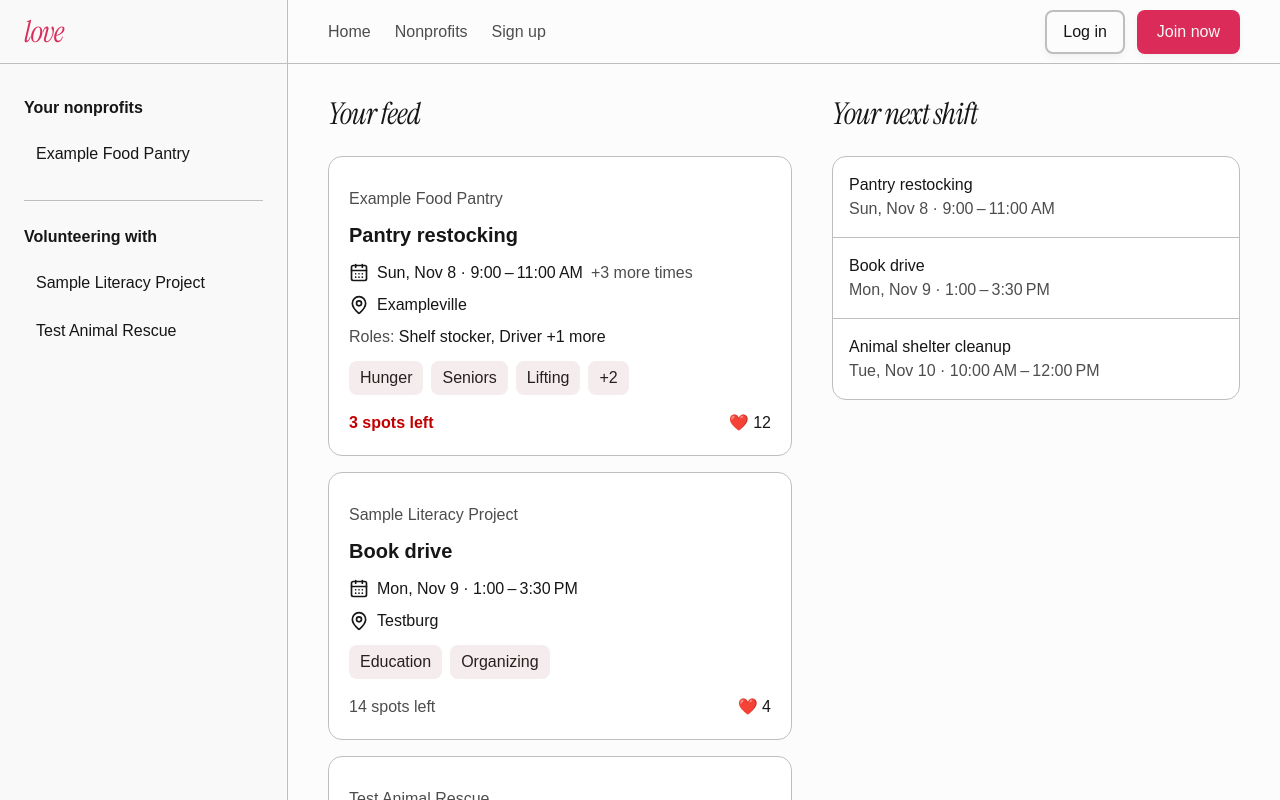
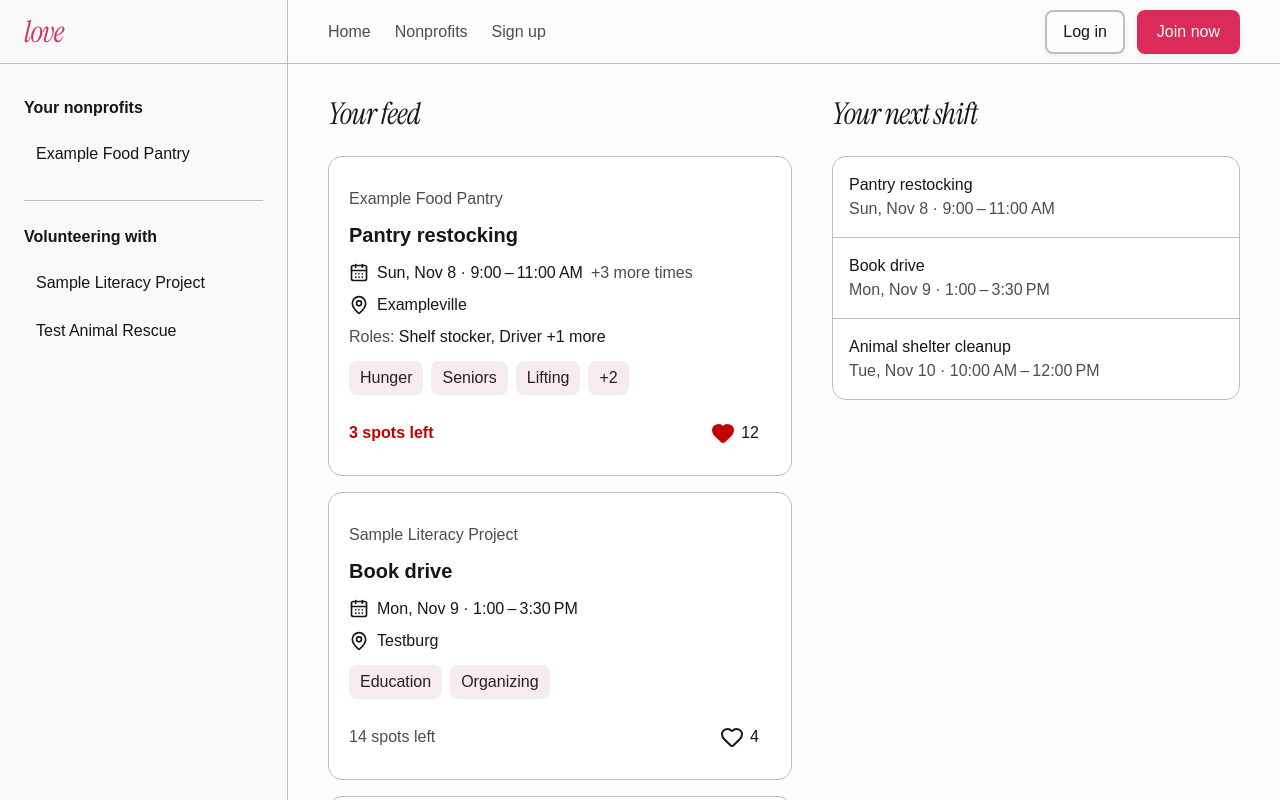
Before and after one commit to Library-of-Volunteer-Experiences/love-mvp, a Next.js app in the folder apps/web/: page /homepage in a window 1280 px wide. Shown: the top 800 px of the page. Built offline with nearby package versions, Linux system fonts and the light colour scheme; a web font is replaced by a local one.

Commit message:
Love button added to event cards

```diff
--- a/apps/web/src/app/homepage/page.tsx
+++ b/apps/web/src/app/homepage/page.tsx
@@ -23,6 +23,7 @@ const feedEvents: EventCardData[] = [
     causeTags: ['Hunger', 'Seniors'],
     spotsLeft: 3,
     loveCount: 12,
+    lovedByMe: true,
   },
   {
     id: '2',
@@ -35,6 +36,7 @@ const feedEvents: EventCardData[] = [
     causeTags: ['Education'],
     spotsLeft: 14,
     loveCount: 4,
+    lovedByMe: false,
   },
   {
     id: '3',
@@ -50,6 +52,7 @@ const feedEvents: EventCardData[] = [
     causeTags: ['Animals'],
     spotsLeft: 0,
     loveCount: 27,
+    lovedByMe: false,
   },
 ];
 
--- a/apps/web/src/components/events/event-card.tsx
+++ b/apps/web/src/components/events/event-card.tsx
@@ -4,6 +4,7 @@
 
 import Link from 'next/link';
 import { CalendarDays, MapPin } from 'lucide-react';
+import { LoveButton } from '@/components/events/love-button';
 import { TagChip } from '@/components/global/tag-chip';
 import { formatShift } from '@/lib/format-shift';
 
@@ -20,6 +21,7 @@ export type EventCardData = {
   causeTags: string[];
   spotsLeft: number;
   loveCount: number;
+  lovedByMe: boolean;
 };
 
 const MAX_TAGS = 3;
@@ -92,8 +94,12 @@ export function EventCard({ event }: { event: EventCardData }) {
 
       <div className="mt-4 flex items-center justify-between">
         <SpotsLeft count={event.spotsLeft} />
-        {/* Step 6: replace with <LoveButton /> */}
-        <span>❤️ {event.loveCount}</span>
+        <LoveButton
+          eventName={event.name}
+          initialCount={event.loveCount}
+          initialLoved={event.lovedByMe}
+          className="relative z-10"
+        />
       </div>
     </article>
   );
--- a/apps/web/src/components/events/love-button.tsx
+++ b/apps/web/src/components/events/love-button.tsx
@@ -1,4 +1,51 @@
+'use client';
+
 // LoveButton: heart button with public love count
 // Used on: event cards, /events/[event]
 // Spec: docs/product/design-inventory.md, "Love button ❤️"
-// Not built yet.
+// Not saved yet: needs a toggle-love server action (validate → authorize → getBackend()).
+
+import { useState } from 'react';
+import { Heart } from 'lucide-react';
+import { Button } from '@/components/ui/button';
+import { cn } from '@/lib/utils';
+
+type LoveButtonProps = {
+  eventName: string; // gives each button on the feed a distinct accessible name
+  initialCount: number;
+  initialLoved: boolean;
+  className?: string;
+};
+
+export function LoveButton({ eventName, initialCount, initialLoved, className }: LoveButtonProps) {
+  const [loved, setLoved] = useState(initialLoved);
+  const [count, setCount] = useState(initialCount);
+
+  function toggle() {
+    setLoved(!loved);
+    setCount(count + (loved ? -1 : 1));
+    // When the server action exists: call it here and roll back on failure.
+  }
+
+  return (
+    <Button
+      type="button"
+      variant="ghost"
+      size="sm"
+      aria-pressed={loved}
+      onClick={toggle}
+      className={cn('rounded-full', className)}
+    >
+      <Heart
+        aria-hidden="true"
+        className={cn(
+          'size-6 motion-safe:transition-transform motion-safe:active:scale-90',
+          loved && 'fill-current text-destructive'
+        )}
+      />
+      <span className="sr-only">Love {eventName}, </span>
+      <span>{count}</span>
+      <span className="sr-only">{count === 1 ? ' love' : ' loves'}</span>
+    </Button>
+  );
+}
```
